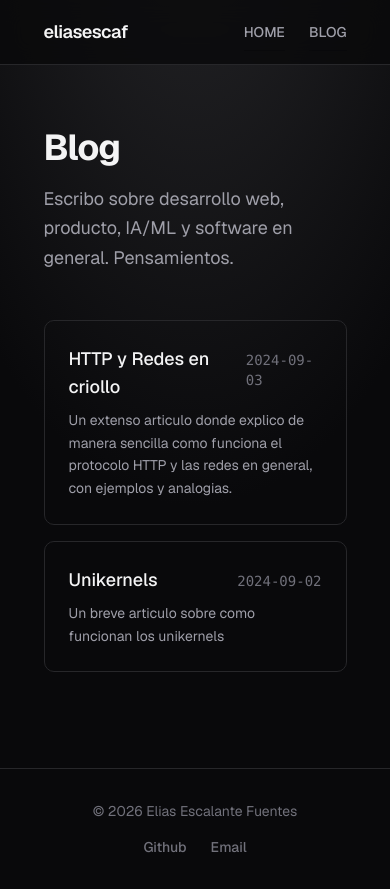
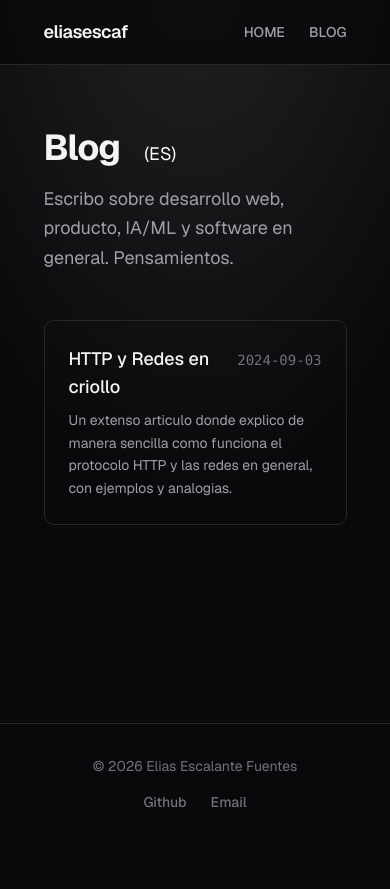
Before and after one commit to eliasescaf/Portafolio, a Next.js app: page /blog in a window 390 px wide. After the commit the page ends 844 px from the top, so only its background shows below. Built offline with nearby package versions, Linux system fonts and the light colour scheme.

Commit message:
feat: projects with repo/live links - fix types for deploy

```diff
--- a/app/blog/page.tsx
+++ b/app/blog/page.tsx
@@ -7,12 +7,6 @@ const POSTS = [
         date: "2024-09-03",
         description: "Un extenso articulo donde explico de manera sencilla como funciona el protocolo HTTP y las redes en general, con ejemplos y analogias.",
         slug: "http-y-redes-en-criollo"
-    },
-     {
-        title: "Unikernels",
-        date: "2024-09-02",
-        description: "Un breve articulo sobre como funcionan los unikernels",
-        slug: "unikernels-arquitecturas-minimas"
     }
 ];
 
@@ -20,7 +14,8 @@ export default function BlogPage(){
     return(
         <AnimateDiv className="mt-12 md:mt-16">
             <div className="mb-12">
-                <h1 className="text-4xl md:text-5xl font-bold tracking-tight text-zinc-100">Blog</h1>
+                <h1 className="text-4xl md:text-5xl font-bold tracking-tight text-zinc-100 inline-block pr-6">Blog</h1>
+                <h6 className="text-lg  inline-block">(ES)</h6>
                 <p className="mt-4 text-lg text-zinc-400 leading-relaxed max-w-xl">
                     Escribo sobre desarrollo web, producto, IA/ML y software en general. Pensamientos.
                 </p>
--- a/components/home/ProjectsSection.tsx
+++ b/components/home/ProjectsSection.tsx
@@ -6,22 +6,16 @@ import ItemCard from "../ui/ItemCard";
 
 const PROJECTS = [
     {
-        title: "Sistema de Gestión SATI",
-        subtitle: "PHP",
-        description: "Plataforma integral para la gestión de equipos escolares con control de inventario, asignaciones y diagramación relacional.",
-        href: "#"
+        title: "Sistema de Gestión Plantín",
+        subtitle: "PHP, MySQL",
+        description: "Sistema de administración y ventas para vivero: catálogo con categorías y riego, control de stock, clientes, ventas con numeración automática y usuarios con acceso por roles.",
+        link: "https://github.com/eliasescaf/proyectolp"
     },
     {
-        title: "Sistema de Gestión Plantín",
-        subtitle: "Javascript, PHP",
-        description: "Plataforma integral para la gestión de un vivero con control de inventario, asignaciones y diagramación relacional.",
-        href: "#"
-    },
-    {
-        title: "Sistema de Reclutamiento",
-        subtitle: "React, Node.js",
-        description: "Plataforma integral para la gestión de reclutamiento de personal con control de inventario, asignaciones y diagramación relacional.",
-        href: "#"
+        title: "Banco de Técnicos Santa Cruz",
+        subtitle: "Next.js, Express, Supabase",
+        description: "Portal de empleos y red técnica profesional para Santa Cruz: publicación de ofertas, registro de perfiles técnicos y panel de administración con moderación.",
+        link: "https://www.banco-de-tecnicos-santa-cz.com.ar"
     }
 ]
 
@@ -40,15 +34,21 @@ export default function ProjectsSection(){
           <div className="h-[1px] flex-grow bg-zinc-800 transition-colors duration-500 group-hover:bg-emerald-500"></div>
         </div>
         <div className="flex flex-col gap-4 mt-4">
-          {visibleProjects.map((project, index) => (
+          {visibleProjects.map((project, index) => {
+            const isLive = Boolean(project.link) && !project.link.includes("github.com");
+            const tag = !project.link ? "" : isLive ? "live" : "github";
+
+            return (
               <ItemCard
                   key={index}
                   title={project.title}
                   subtitle={project.subtitle}
                   description={project.description}
-                href={project.href}
+                  href={project.link}
+                  tag={tag}
               ></ItemCard>
-          ))}
+            );
+          })}
         </div>
 
         {PROJECTS.length > 2 && (
--- a/components/ui/ItemCard.tsx
+++ b/components/ui/ItemCard.tsx
@@ -1,14 +1,33 @@
 import Link from "next/link";
 
-export default function ItemCard({title, subtitle, description, href="", className=""}){
+interface ItemCardProps {
+  title: string;
+  subtitle?: string;
+  description?: string;
+  href?: string;
+  tag?: string;
+  className?: string;
+}
+
+const BADGE_STYLES = {
+  live: "border-emerald-500/50 text-emerald-400",
+  github: "border-zinc-700 text-zinc-400",
+};
+
+export default function ItemCard({title, subtitle, description, href="", tag="", className=""}: ItemCardProps){
 
     const content = (
     <>
-      <div className="flex justify-between items-baseline mb-2">
-        <h3 className="text-lg font-medium text-zinc-100 group-hover:text-white transition-colors">
+      <div className="flex justify-between items-baseline mb-2 gap-4">
+        <h3 className="text-lg font-medium text-zinc-100 group-hover:text-white transition-colors flex items-center gap-2">
           {title}
+          {tag && (
+            <span className={`px-2 py-0.5 text-[10px] font-mono uppercase tracking-wider rounded-full border ${tag === "live" ? BADGE_STYLES.live : BADGE_STYLES.github}`}>
+              {tag}
+            </span>
+          )}
         </h3>
-        <span className="text-sm text-zinc-500 font-mono">{subtitle}</span>
+        <span className="text-sm text-zinc-500 font-mono shrink-0">{subtitle}</span>
       </div>
       <p className="text-zinc-400 text-sm leading-relaxed">
         {description}
@@ -19,6 +38,16 @@ export default function ItemCard({title, subtitle, description, href="", classNa
   const cardClasses = "group block p-6 border border-zinc-800 rounded-lg hover:border-emerald-500 transition-colors duration-300";
 
   if (href) {
+    const isExternal = href.startsWith("http");
+
+    if (isExternal) {
+      return (
+        <a href={href} target="_blank" rel="noopener noreferrer" className={cardClasses}>
+          {content}
+        </a>
+      );
+    }
+
     return (
       <Link href={href} className={cardClasses}>
         {content}
```
Also changed, not shown: components/ui/BentoCard.tsx (+8 -1 lines). Lines whose indentation alone changed are shown as unchanged.
